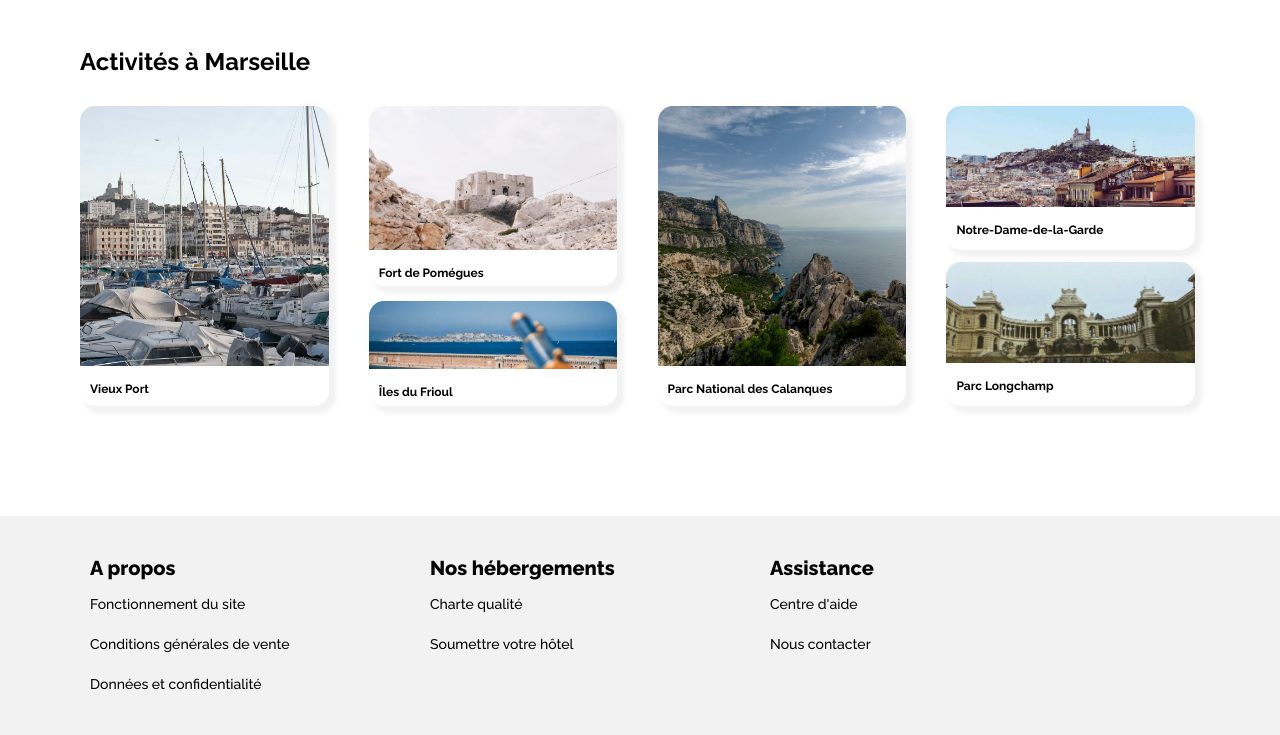
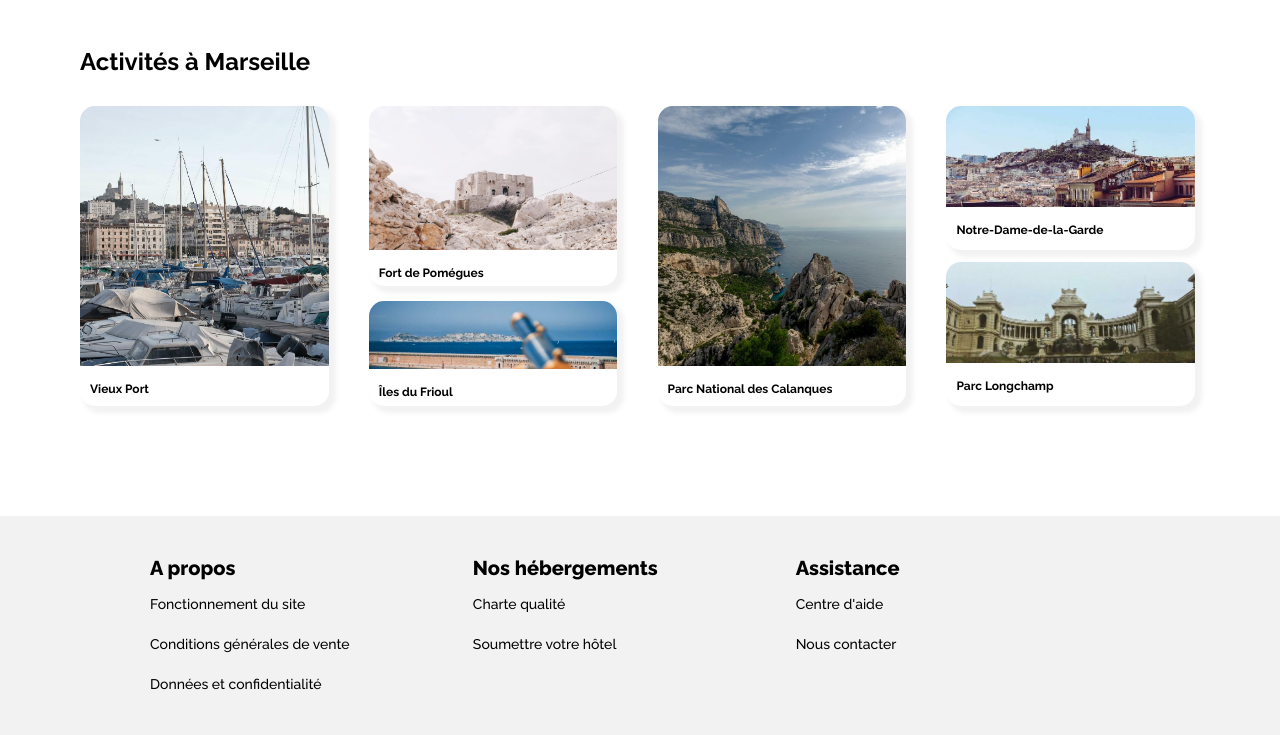
Before and after one commit to VSABernard/P2Booki, a plain HTML site: page index.html in a window 1280 px wide. Shown: the part 959-1694 px from the top of the page. Drawn offline with Linux system fonts and the light colour scheme.

Commit message:
P2-Booki_codefinal

```diff
--- a/css/style.css
+++ b/css/style.css
@@ -630,7 +630,7 @@ footer
     flex-wrap: wrap;
     overflow-x: hidden;
     background-color: #F2F2F2;
-    padding-left: 90px;
+    padding-left: 150px;
     padding-bottom: 50px;
     height: auto; }
 
```
